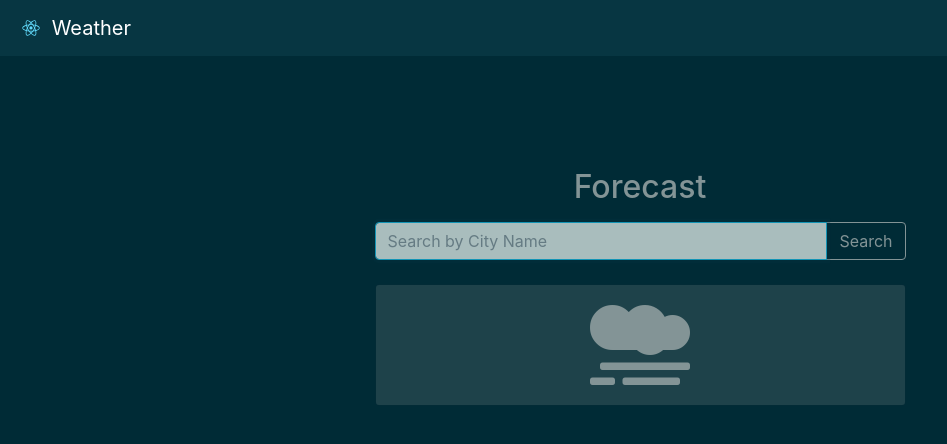
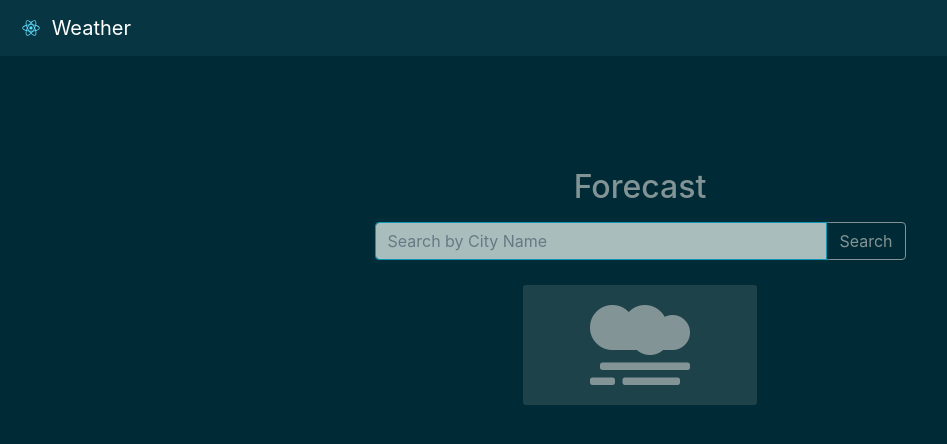
Before and after one commit to isaquielfernandes/react-app-weather, a React (Create React App) app: page / in a window 1280 px wide. Shown: the top 444 px of the page, without its empty margins (0-947 px from the left). Built offline with nearby package versions, Linux system fonts and the light colour scheme.

Commit message:
Update Weather.js

```diff
--- a/src/components/Weather.js
+++ b/src/components/Weather.js
@@ -1,12 +1,12 @@
 import React from "react";
 import { useSelector } from "react-redux";
-import { Card, Alert, Badge } from "react-bootstrap";
+import { Card, Alert, Badge, Col } from "react-bootstrap";
 
 const Weather = () => {
   const { weather, error } = useSelector((state) => state.forecast);
 
   return (
-    <>
+    <Col className="col-md-6 mx-auto">
       {error && (
         <Alert variant="warning" className="my-2">
           <p>{ error }</p>
@@ -65,7 +65,7 @@ const Weather = () => {
           <i className="fas fa-smog fa-5x"></i>
         </Card.Body>
       )}
-    </>
+    </Col>
   );
 };
 
```
